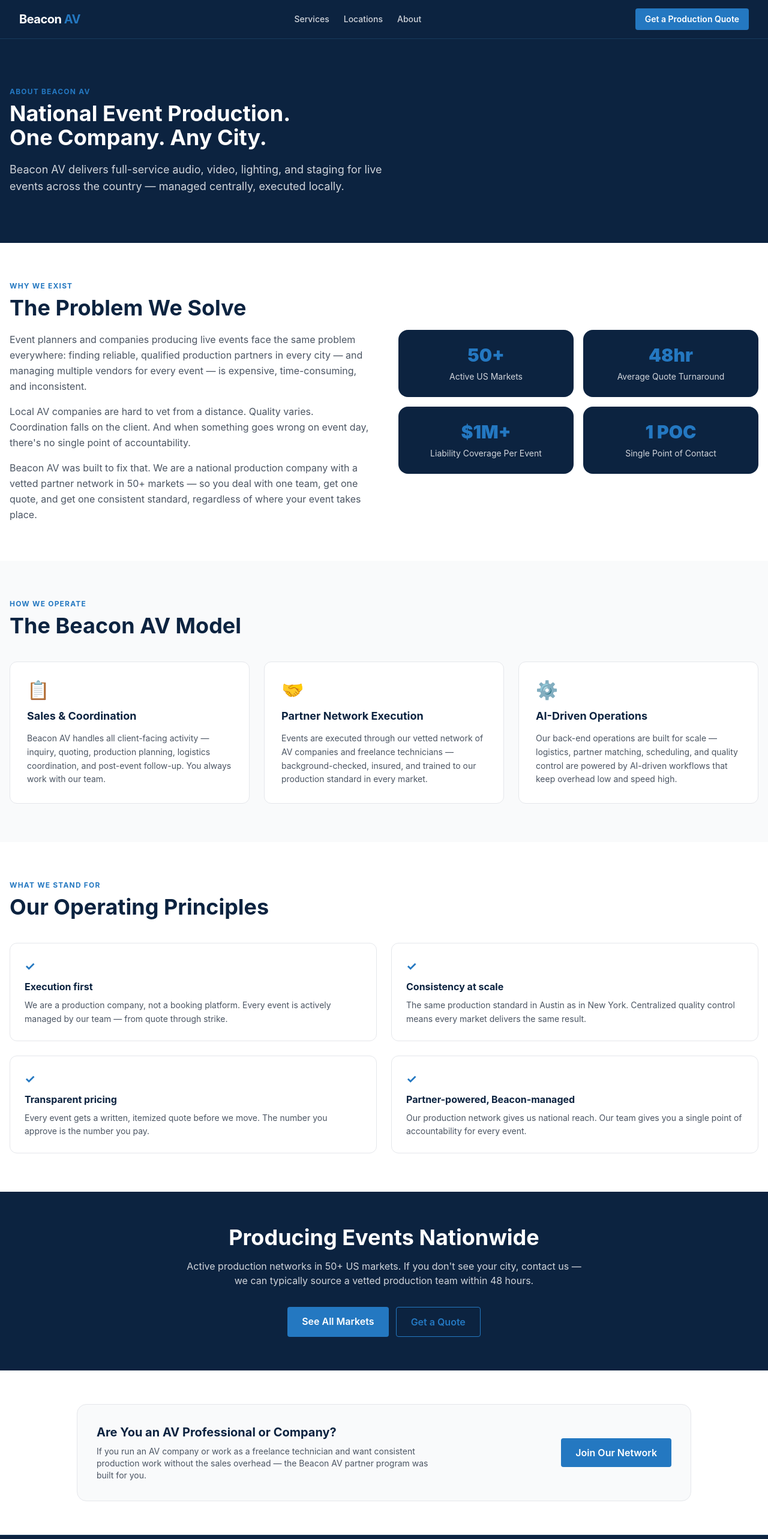
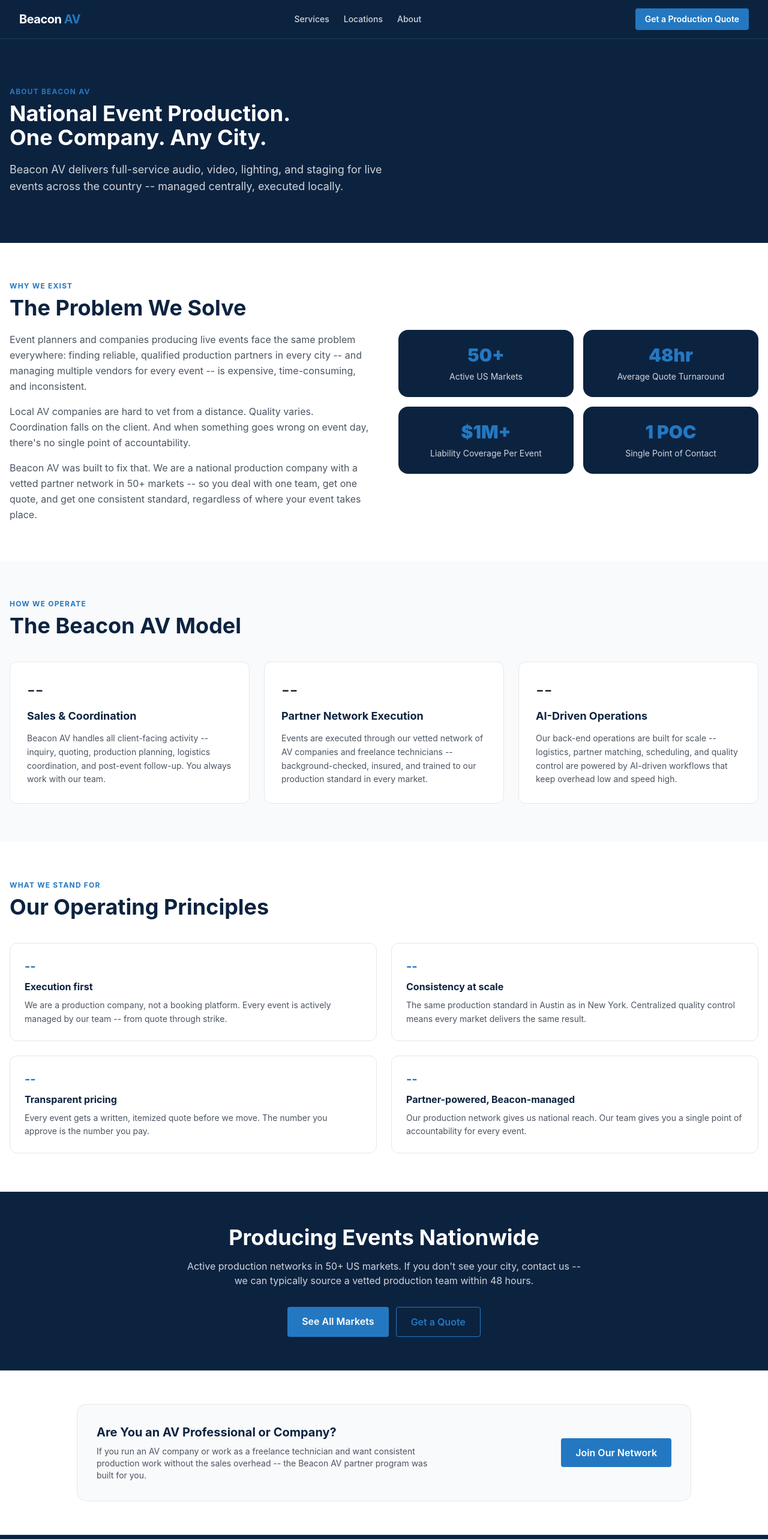
Before and after one commit to BeacoAV/BeaconAV-Site, a Next.js app: page /about in a window 1280 px wide. Shown: the top 2566 px of the page at 60% size. Built offline with nearby package versions, Linux system fonts and the light colour scheme.

Commit message:
fix: remove corrupted UTF-8 characters from about page

```diff
--- a/app/about/page.tsx
+++ b/app/about/page.tsx
@@ -3,7 +3,7 @@
 
 export const metadata: Metadata = {
   title: 'About Beacon AV | National Event Production Company',
-  description: 'Beacon AV is a national event production company delivering audio, video, lighting, and staging for live events across the United States — through a vetted partner network and AI-driven operations.',
+  description: 'Beacon AV is a national event production company delivering audio, video, lighting, and staging for live events across the United States -- through a vetted partner network and AI-driven operations.',
 };
 
 const stats = [
@@ -14,7 +14,7 @@
 ];
 
 const values = [
-  { title: 'Execution first', desc: 'We are a production company, not a booking platform. Every event is actively managed by our team — from quote through strike.' },
+  { title: 'Execution first', desc: 'We are a production company, not a booking platform. Every event is actively managed by our team -- from quote through strike.' },
   { title: 'Consistency at scale', desc: 'The same production standard in Austin as in New York. Centralized quality control means every market delivers the same result.' },
   { title: 'Transparent pricing', desc: 'Every event gets a written, itemized quote before we move. The number you approve is the number you pay.' },
   { title: 'Partner-powered, Beacon-managed', desc: 'Our production network gives us national reach. Our team gives you a single point of accountability for every event.' },
@@ -31,7 +31,7 @@
             National Event Production.<br />One Company. Any City.
           </h1>
           <p className="text-gray-300 text-lg max-w-2xl">
-            Beacon AV delivers full-service audio, video, lighting, and staging for live events across the country — managed centrally, executed locally.
+            Beacon AV delivers full-service audio, video, lighting, and staging for live events across the country -- managed centrally, executed locally.
           </p>
         </div>
       </section>
@@ -44,13 +44,13 @@
             <h2 className="section-title mt-2 mb-5">The Problem We Solve</h2>
             <div className="space-y-4 text-gray-600 leading-relaxed">
               <p>
-                Event planners and companies producing live events face the same problem everywhere: finding reliable, qualified production partners in every city — and managing multiple vendors for every event — is expensive, time-consuming, and inconsistent.
+                Event planners and companies producing live events face the same problem everywhere: finding reliable, qualified production partners in every city -- and managing multiple vendors for every event -- is expensive, time-consuming, and inconsistent.
               </p>
               <p>
                 Local AV companies are hard to vet from a distance. Quality varies. Coordination falls on the client. And when something goes wrong on event day, there&apos;s no single point of accountability.
               </p>
               <p>
-                Beacon AV was built to fix that. We are a national production company with a vetted partner network in 50+ markets — so you deal with one team, get one quote, and get one consistent standard, regardless of where your event takes place.
+                Beacon AV was built to fix that. We are a national production company with a vetted partner network in 50+ markets -- so you deal with one team, get one quote, and get one consistent standard, regardless of where your event takes place.
               </p>
             </div>
           </div>
@@ -72,24 +72,24 @@
           <h2 className="section-title mt-2 mb-10 max-w-2xl">The Beacon AV Model</h2>
           <div className="grid grid-cols-1 lg:grid-cols-3 gap-6">
             <div className="bg-white rounded-xl p-7 border border-gray-200">
-              <div className="text-3xl mb-3">📋</div>
+              <div className="text-3xl mb-3">--</div>
               <h3 className="font-bold text-navy text-lg mb-3">Sales & Coordination</h3>
               <p className="text-gray-600 text-sm leading-relaxed">
-                Beacon AV handles all client-facing activity — inquiry, quoting, production planning, logistics coordination, and post-event follow-up. You always work with our team.
+                Beacon AV handles all client-facing activity -- inquiry, quoting, production planning, logistics coordination, and post-event follow-up. You always work with our team.
               </p>
             </div>
             <div className="bg-white rounded-xl p-7 border border-gray-200">
-              <div className="text-3xl mb-3">🤝</div>
+              <div className="text-3xl mb-3">--</div>
               <h3 className="font-bold text-navy text-lg mb-3">Partner Network Execution</h3>
               <p className="text-gray-600 text-sm leading-relaxed">
-                Events are executed through our vetted network of AV companies and freelance technicians — background-checked, insured, and trained to our production standard in every market.
+                Events are executed through our vetted network of AV companies and freelance technicians -- background-checked, insured, and trained to our production standard in every market.
               </p>
             </div>
             <div className="bg-white rounded-xl p-7 border border-gray-200">
-              <div className="text-3xl mb-3">⚙️</div>
+              <div className="text-3xl mb-3">--</div>
               <h3 className="font-bold text-navy text-lg mb-3">AI-Driven Operations</h3>
               <p className="text-gray-600 text-sm leading-relaxed">
-                Our back-end operations are built for scale — logistics, partner matching, scheduling, and quality control are powered by AI-driven workflows that keep overhead low and speed high.
+                Our back-end operations are built for scale -- logistics, partner matching, scheduling, and quality control are powered by AI-driven workflows that keep overhead low and speed high.
               </p>
             </div>
           </div>
@@ -104,7 +104,7 @@
           <div className="grid grid-cols-1 md:grid-cols-2 gap-6">
             {values.map((v) => (
               <div key={v.title} className="card">
-                <div className="text-accent font-bold text-xl mb-2">✓</div>
+                <div className="text-accent font-bold text-xl mb-2">--</div>
                 <h3 className="font-bold text-navy mb-2">{v.title}</h3>
                 <p className="text-gray-600 text-sm leading-relaxed">{v.desc}</p>
               </div>
@@ -117,7 +117,7 @@
       <section className="bg-navy py-14 px-4 text-center">
         <div className="max-w-2xl mx-auto">
           <h2 className="section-title-light mb-4">Producing Events Nationwide</h2>
-          <p className="text-gray-300 mb-8">Active production networks in 50+ US markets. If you don&apos;t see your city, contact us — we can typically source a vetted production team within 48 hours.</p>
+          <p className="text-gray-300 mb-8">Active production networks in 50+ US markets. If you don&apos;t see your city, contact us -- we can typically source a vetted production team within 48 hours.</p>
           <div className="flex flex-wrap gap-3 justify-center">
             <Link href="/locations" className="btn-primary">See All Markets</Link>
             <Link href="/contact" className="btn-outline">Get a Quote</Link>
@@ -131,7 +131,7 @@
           <div>
             <h3 className="text-xl font-bold text-navy mb-2">Are You an AV Professional or Company?</h3>
             <p className="text-gray-600 text-sm max-w-xl">
-              If you run an AV company or work as a freelance technician and want consistent production work without the sales overhead — the Beacon AV partner program was built for you.
+              If you run an AV company or work as a freelance technician and want consistent production work without the sales overhead -- the Beacon AV partner program was built for you.
             </p>
           </div>
           <Link href="/partners" className="btn-primary whitespace-nowrap flex-shrink-0">Join Our Network</Link>
```
